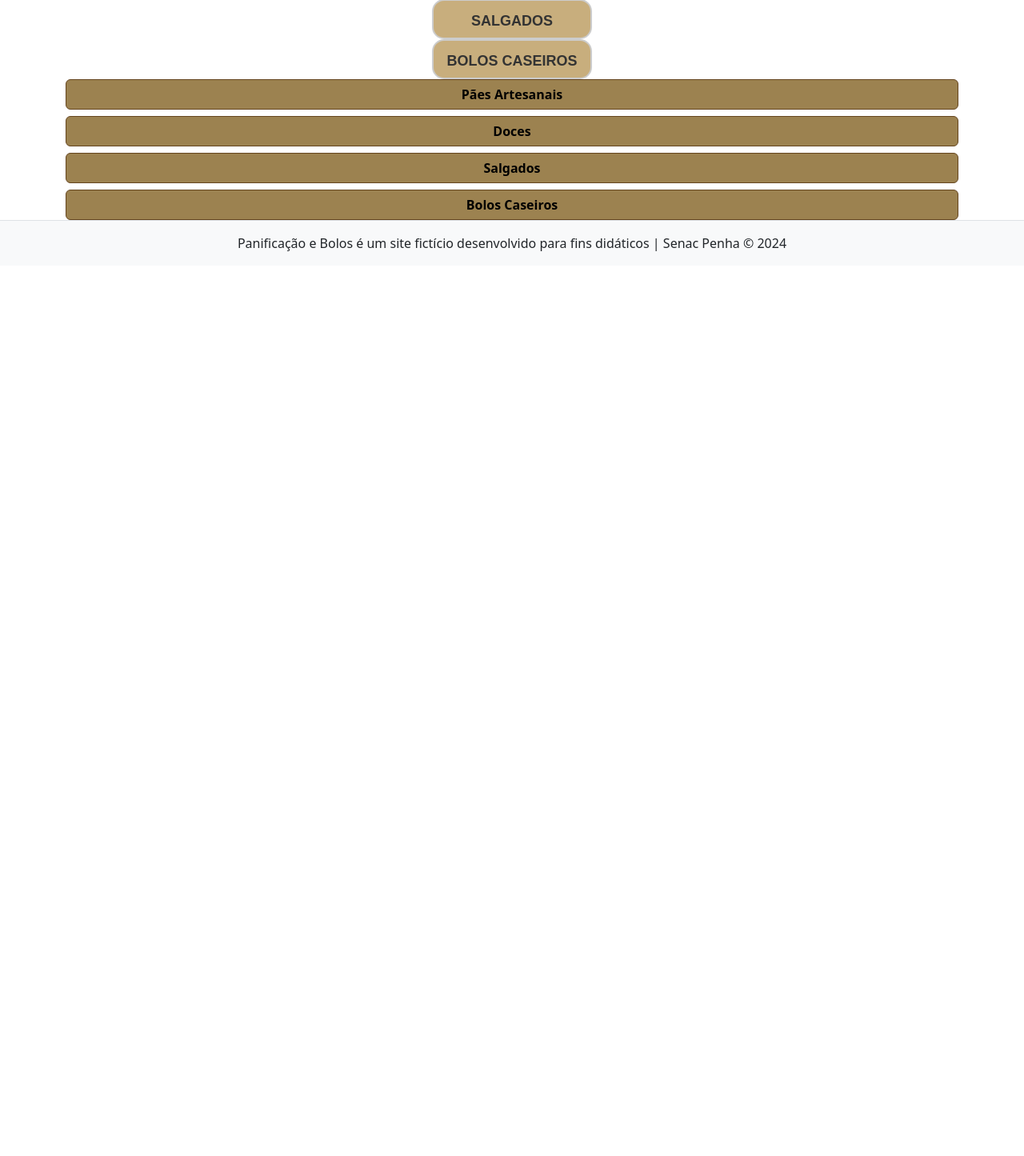
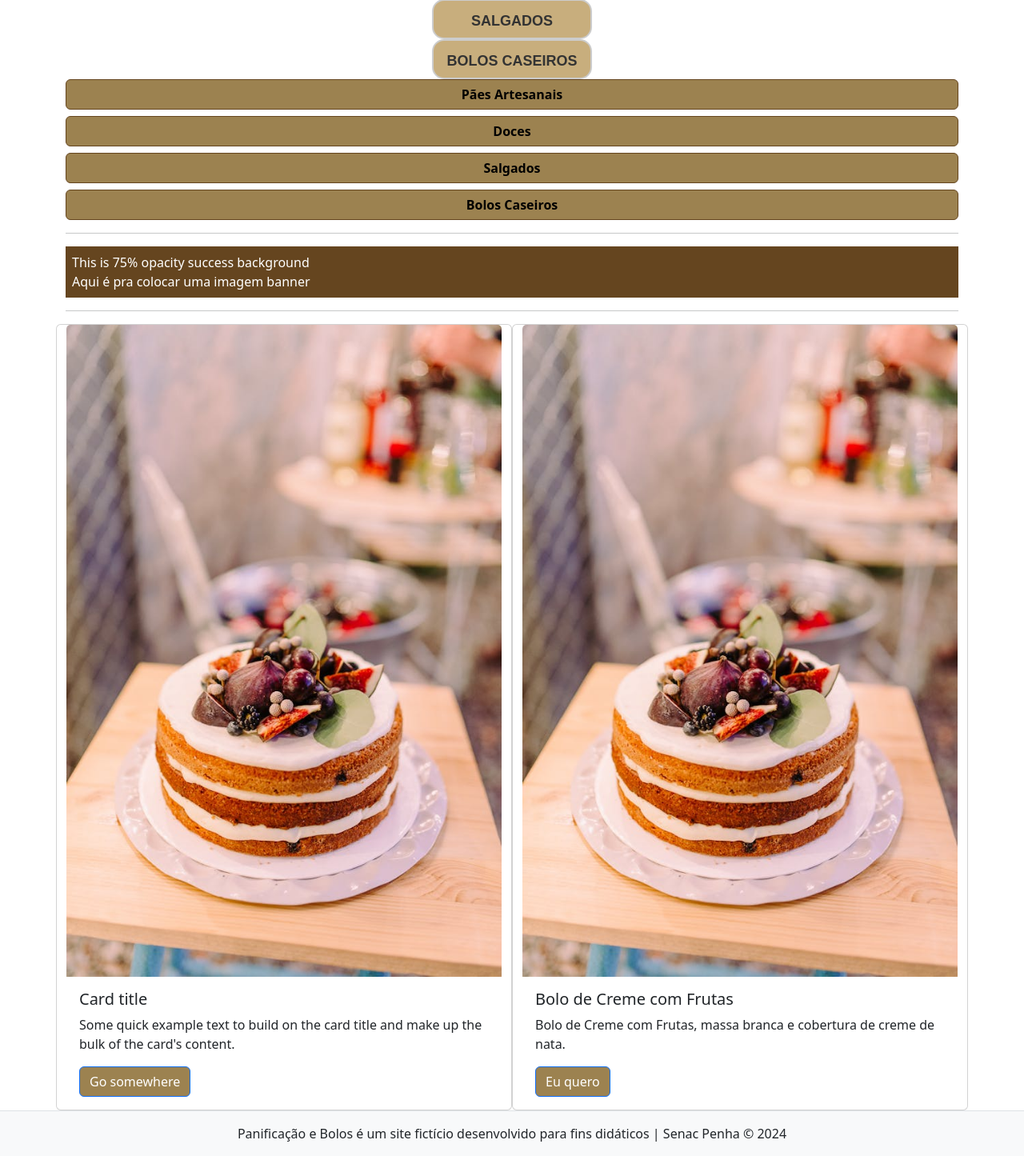
Before and after one commit to citrino88/estudo-catolog, a PHP site: page /bolos.php in a window 1280 px wide. Shown: the part 842-2287 px from the top of the page at 80% size. Before the commit the page ends 1156 px from the top, so only its background shows below. Run offline with PHP 8.4, Linux system fonts and the light colour scheme.

Commit message:
com cards nas categorias

```diff
--- a/bolos.php
+++ b/bolos.php
@@ -23,6 +23,32 @@ require "cabecalho.php";
   <button class="btn btn-primary" type="button">Bolos Caseiros</button>
 </div>
 
+<hr>
+<div class="bg p-2 text-white bg-opacity-75">This is 75% opacity success background
+<br>
+Aqui é pra colocar uma imagem banner
+</div>
+
+<hr>
+
+<div class="row">
+<div class="col card" style="width: 18rem;">
+  <img src="img/bolo.jpg" class="card-img-top" alt="...">
+  <div class="card-body">
+    <h5 class="card-title">Card title</h5>
+    <p class="card-text">Some quick example text to build on the card title and make up the bulk of the card's content.</p>
+    <a href="#" class="btn btn-primary">Go somewhere</a>
+  </div>
+</div>
+<div class="col card" style="width: 18rem;">
+  <img src="img/bolo.jpg" class="card-img-top" alt="...">
+  <div class="card-body">
+    <h5 class="card-title">Bolo de Creme com Frutas</h5>
+    <p class="card-text">Bolo de Creme com Frutas, massa branca e cobertura de creme de nata.</p>
+    <a href="#" class="btn btn-primary">Eu quero</a>
+  </div>
+</div>
+</div>
 
     <?php
     require_once "rodape.php";
--- a/css/style.css
+++ b/css/style.css
@@ -77,3 +77,7 @@ background-color: #e0e0e0;
     background-color: var(--cor-topo-rodape);
 }
 /* pagina bolos.php botoes categorias */
+
+.bg{
+    background-color: var(--cor-botao-escuro);
+}
```
